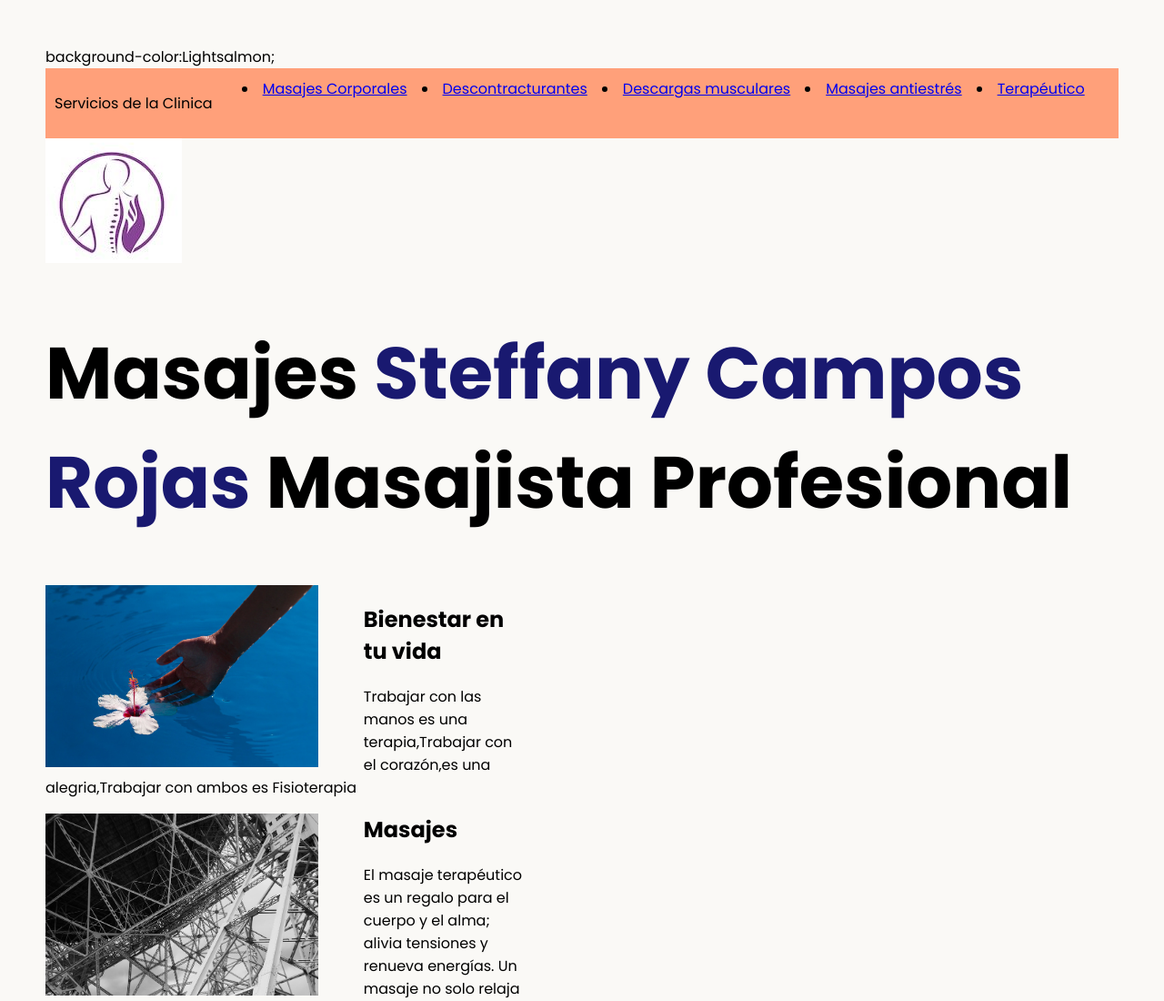
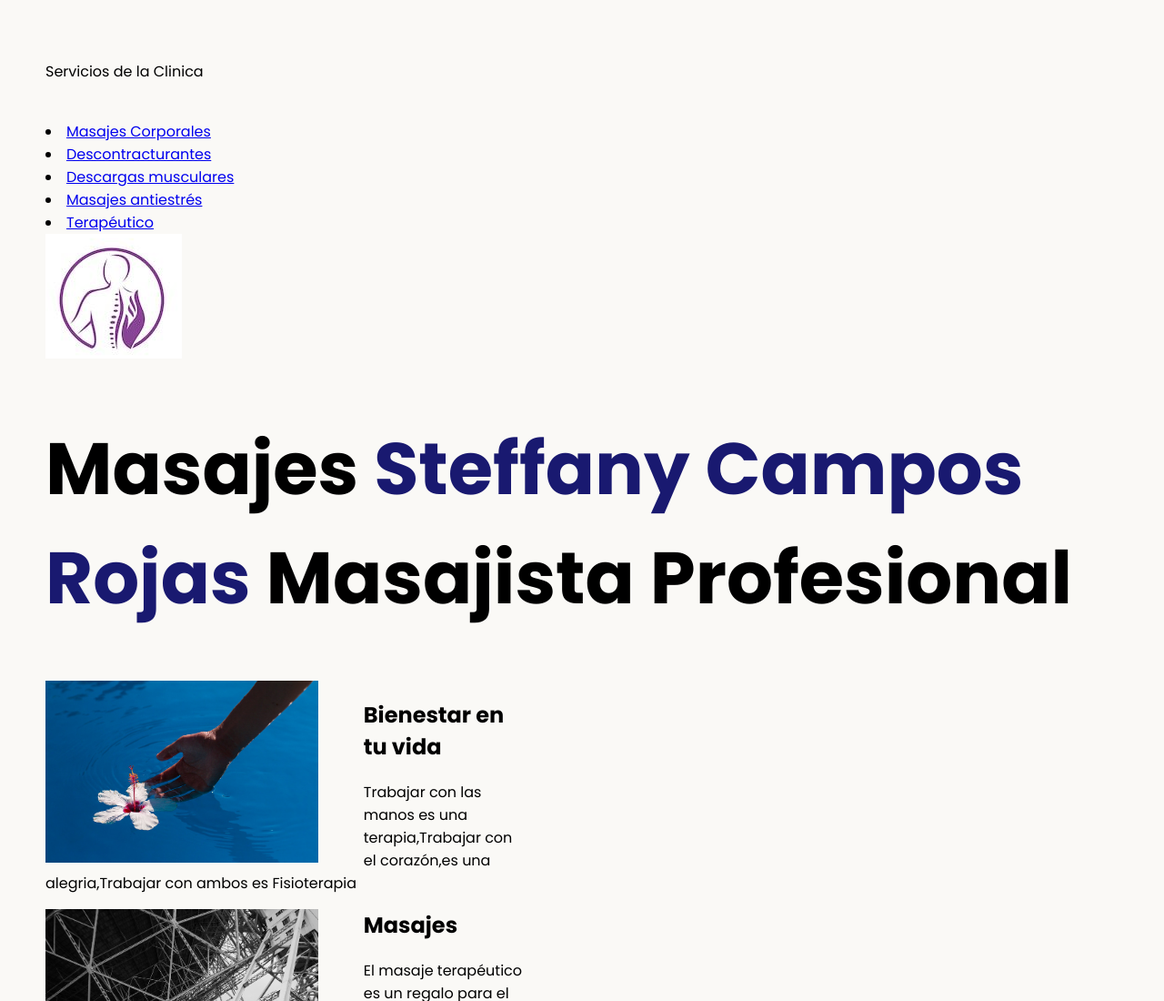
Before and after one commit to Davesull23/paginawebprueba, a plain HTML site: page index.html in a window 1280 px wide. Shown: the top 1100 px of the page at 91% size. Drawn offline with Linux system fonts and the light colour scheme.

Commit message:
Update index.html

```diff
--- a/index.html
+++ b/index.html
@@ -12,6 +12,8 @@
 </head>
 
 <style>
+  background-color:Lightsalmon;
+
   .container{
     padding: 10px;
     background-color: LightSalmon;
@@ -28,7 +30,7 @@
 </style>
 
 <body>
-  background-color:Lightsalmon;
+
   <div class="container">
     <p>Servicios de la Clinica</p><br>
     <li><a href="https://fgm04.com/es/blogs/news/massaggio-total-body-come-funziona?srsltid=AfmBOoqfDFGl2hpBRxeyS6YaDSZElgbBGwUz6l-M_XU58SApkx81maV4">Masajes Corporales</a></li>
```
